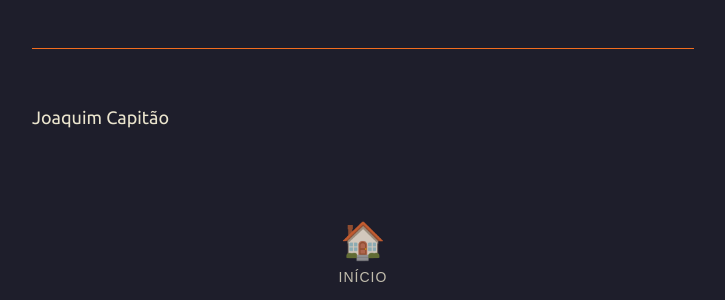
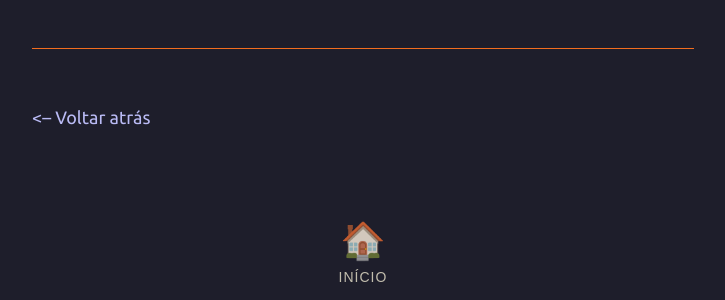
Before and after one commit to joaquim-capitao/joaquim-capitao.github.io, a Jekyll site: the page built from religiao/igreja-catolica.md, in a window 1280 px wide and 900 px high, scrolled down 1554 px. Shown: the part 553-853 px from the top of the window, without its empty margins (277-1002 px from the left). Built offline with Jekyll 4.4.1, drawn with Linux system fonts in a browser that asks for light colours; our own code applies the rules of GitHub Pages for plain Markdown files.

Commit message:
Add return link in igreja-catolica.md
Updated the footer with a link to return to the previous page.

```diff
--- a/religiao/igreja-catolica.md
+++ b/religiao/igreja-catolica.md
@@ -22,4 +22,4 @@ No fim de contas, despojada das suas falhas institucionais e das misérias dos h
 
 ---
 
-Joaquim Capitão
+[<-- Voltar atrás](https://joaquim-capitao.github.io/religiao/)
```
